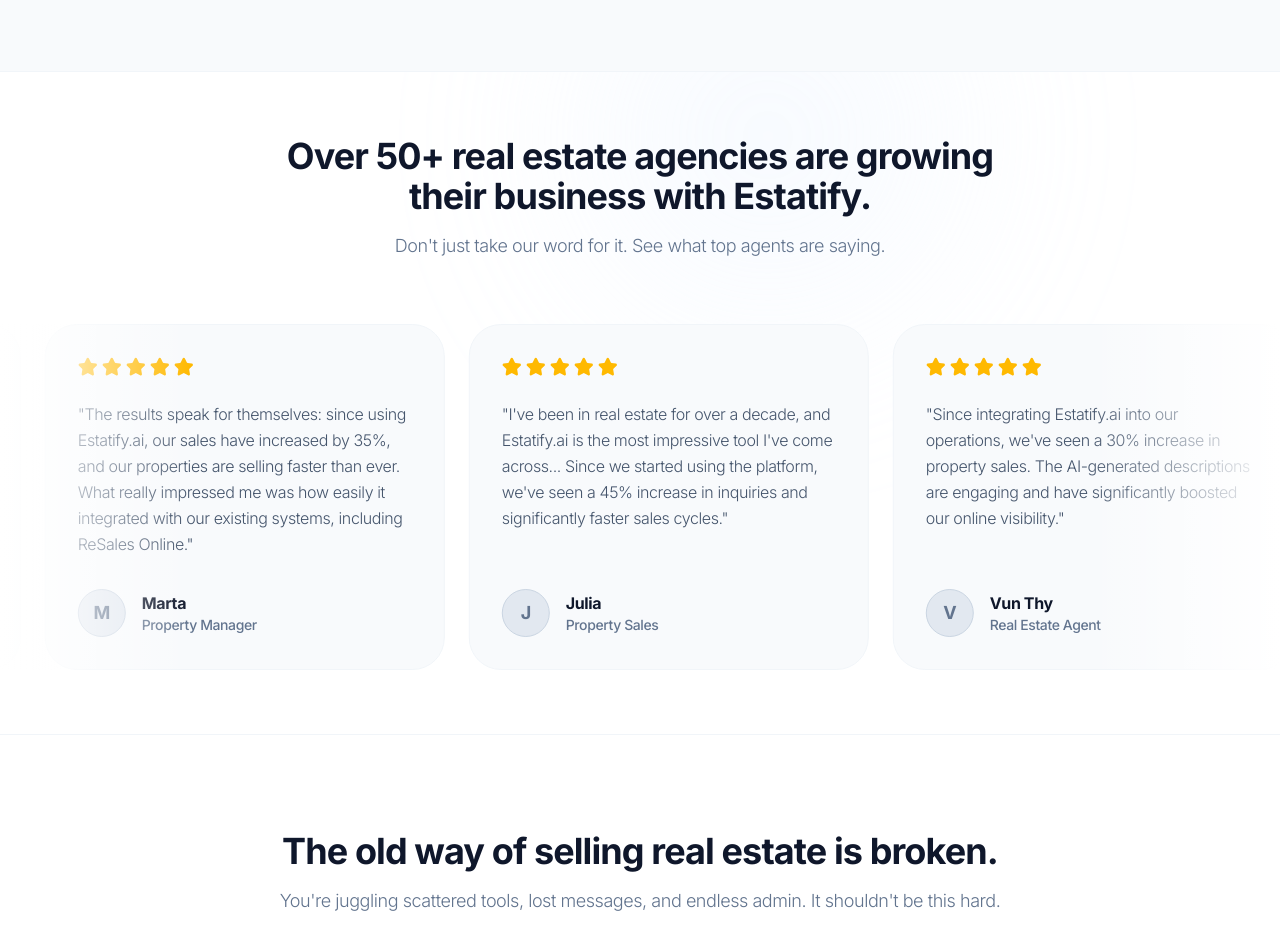
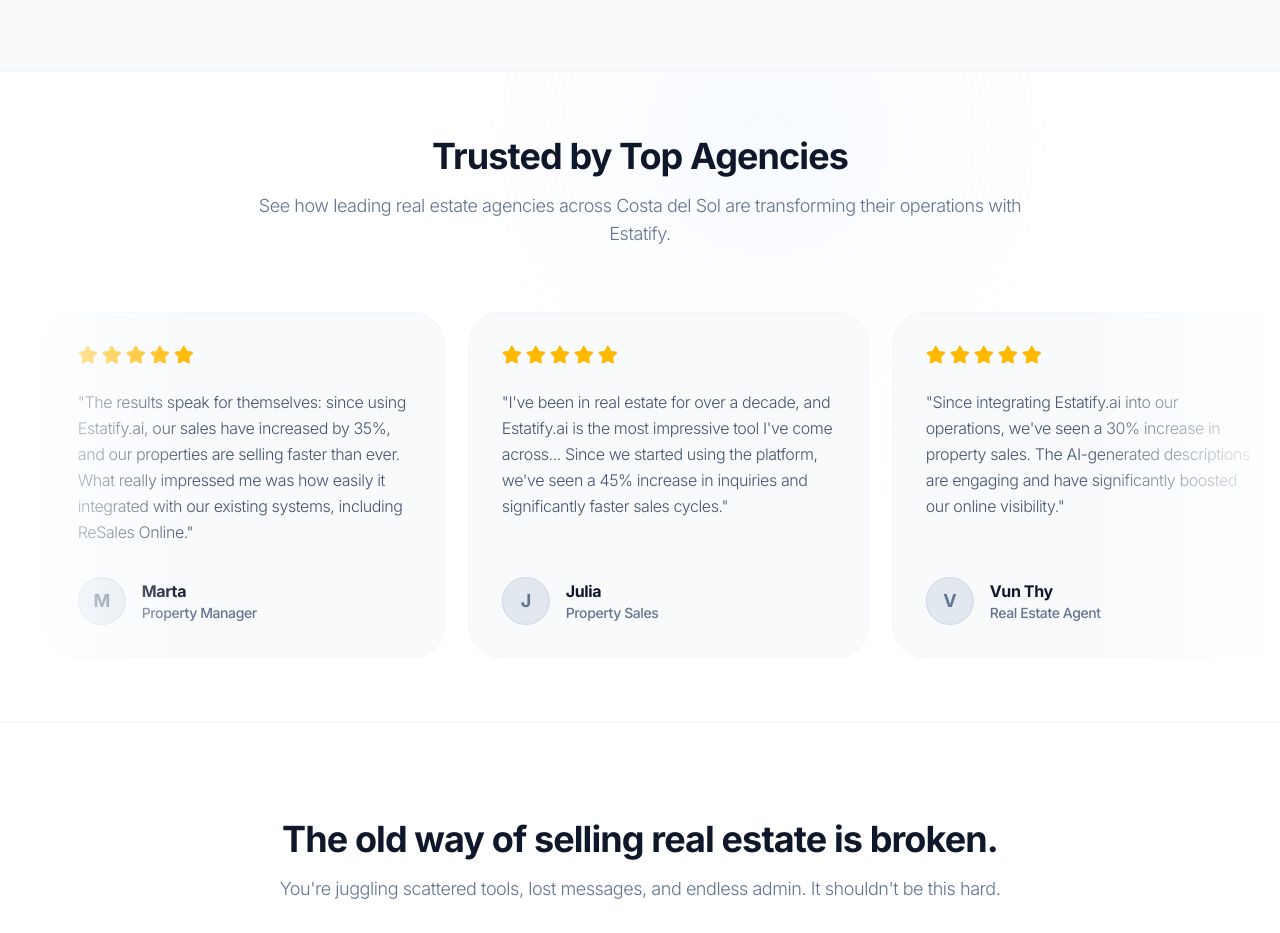
Before and after one commit to vibelabgroup/Estatify, a React (Vite) app: page / in a window 1280 px wide. Shown: the part 780-1713 px from the top of the page. Built offline with nearby package versions, Linux system fonts and the light colour scheme.

Commit message:
Fix SocialProofSlider hardcoded author names
- Added author name translations to EN/ES home.json
- Updated SocialProofSlider to use translation keys for authors
- TypeScript check: 0 errors
- Build: successful

```diff
--- a/src/components/SocialProofSlider.tsx
+++ b/src/components/SocialProofSlider.tsx
@@ -5,17 +5,17 @@
 const getTestimonials = (t: any) => [
   {
     quote: t('socialProof.testimonials.vunThy'),
-    author: "Vun Thy",
+    author: t('socialProof.authors.vunThy'),
     roleKey: "realEstateAgent"
   },
   {
     quote: t('socialProof.testimonials.marta'),
-    author: "Marta",
+    author: t('socialProof.authors.marta'),
     roleKey: "propertyManager"
   },
   {
     quote: t('socialProof.testimonials.julia'),
-    author: "Julia",
+    author: t('socialProof.authors.julia'),
     roleKey: "propertySales"
   }
 ];
--- a/src/i18n/locales/en/home.json
+++ b/src/i18n/locales/en/home.json
@@ -130,17 +130,22 @@
     }
   },
   "socialProof": {
-    "title": "Over 50+ real estate agencies are growing their business with Estatify.",
-    "subtitle": "Don't just take our word for it. See what top agents are saying.",
+    "title": "Trusted by Top Agencies",
+    "subtitle": "See how leading real estate agencies across Costa del Sol are transforming their operations with Estatify.",
+    "testimonials": {
+      "vunThy": "Since integrating Estatify.ai into our operations, we've seen a 30% increase in property sales. The AI-generated descriptions are engaging and have significantly boosted our online visibility.",
+      "marta": "The results speak for themselves: since using Estatify.ai, our sales have increased by 35%, and our properties are selling faster than ever. What really impressed me was how easily it integrated with our existing systems, including ReSales Online.",
+      "julia": "I've been in real estate for over a decade, and Estatify.ai is the most impressive tool I've come across... Since we started using the platform, we've seen a 45% increase in inquiries and significantly faster sales cycles."
+    },
     "roles": {
       "realEstateAgent": "Real Estate Agent",
       "propertyManager": "Property Manager",
       "propertySales": "Property Sales"
     },
-    "testimonials": {
-      "vunThy": "Since integrating Estatify.ai into our operations, we've seen a 30% increase in property sales. The AI-generated descriptions are engaging and have significantly boosted our online visibility.",
-      "marta": "The results speak for themselves: since using Estatify.ai, our sales have increased by 35%, and our properties are selling faster than ever. What really impressed me was how easily it integrated with our existing systems, including ReSales Online.",
-      "julia": "I've been in real estate for over a decade, and Estatify.ai is the most impressive tool I've come across... Since we started using the platform, we've seen a 45% increase in inquiries and significantly faster sales cycles."
+    "authors": {
+      "vunThy": "Vun Thy",
+      "marta": "Marta",
+      "julia": "Julia"
     }
   },
   "bento": {
--- a/src/i18n/locales/es/home.json
+++ b/src/i18n/locales/es/home.json
@@ -130,17 +130,22 @@
     }
   },
   "socialProof": {
-    "title": "Más de 50+ agencias inmobiliarias están creciendo su negocio con Estatify.",
-    "subtitle": "No nos creas solo a nosotros. Mira lo que dicen los mejores agentes.",
-    "roles": {
-      "realEstateAgent": "Agente Inmobiliario",
-      "propertyManager": "Gerente de Propiedades",
-      "propertySales": "Ventas de Propiedades"
-    },
+    "title": "Confianza de las Principales Agencias",
+    "subtitle": "Ve cómo las agencias inmobiliarias líderes en Costa del Sol están transformando sus operaciones con Estatify.",
     "testimonials": {
       "vunThy": "Desde que integramos Estatify.ai en nuestras operaciones, hemos visto un aumento del 30% en ventas de propiedades. Las descripciones generadas por IA son atractivas y han aumentado significativamente nuestra visibilidad en línea.",
       "marta": "Los resultados hablan por sí mismos: desde que usamos Estatify.ai, nuestras ventas han aumentado un 35%, y nuestras propiedades se venden más rápido que nunca. Lo que realmente me impresionó fue lo fácil que se integró con nuestros sistemas existentes, incluyendo ReSales Online.",
       "julia": "He estado en bienes raíces por más de una década, y Estatify.ai es la herramienta más impresionante que he encontrado... Desde que comenzamos a usar la plataforma, hemos visto un aumento del 45% en consultas y ciclos de ventas significativamente más rápidos."
+    },
+    "roles": {
+      "realEstateAgent": "Agente Inmobiliario",
+      "propertyManager": "Gestor de Propiedades",
+      "propertySales": "Ventas de Propiedades"
+    },
+    "authors": {
+      "vunThy": "Vun Thy",
+      "marta": "Marta",
+      "julia": "Julia"
     }
   },
   "bento": {
```
